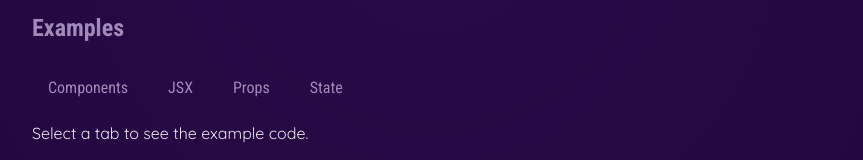
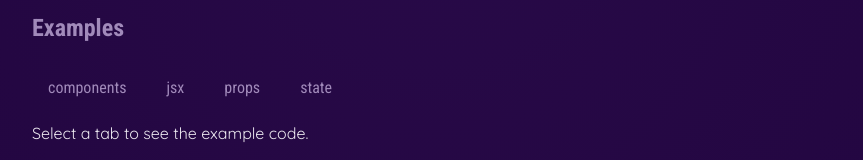
Before and after one commit to samerkh/react-playground, a React (Vite) app: page / in a window 1280 px wide. Shown: the part 737-897 px from the top of the page, without its empty margins (208-1071 px from the left). Built offline with nearby package versions, Linux system fonts and the light colour scheme.

Commit message:
Refactor elements into lists

```diff
--- a/src/App.jsx
+++ b/src/App.jsx
@@ -10,6 +10,8 @@ function App() {
   function handleClick(tab) {
     setSelectedTab(tab);
   }
+
+  const tabs = ["components", "jsx", "props", "state"];
 
   let tabContent;
   if (selectedTab) {
@@ -33,39 +35,23 @@ function App() {
         <section id="core-concepts">
           <h2>Core Concepts</h2>
           <ul>
-            <CoreConcepts {...CORE_CONCEPTS[0]} />
-            <CoreConcepts {...CORE_CONCEPTS[1]} />
-            <CoreConcepts {...CORE_CONCEPTS[2]} />
-            <CoreConcepts {...CORE_CONCEPTS[3]} />
+            {CORE_CONCEPTS.map((concept) => (
+              <CoreConcepts {...concept} key={concept.title} />
+            ))}
           </ul>
         </section>
         <section id="examples">
           <h2>Examples</h2>
           <menu>
-            <TabButton
-              isSelected={selectedTab === "components"}
-              onClick={() => handleClick("components")}
-            >
-              Components
-            </TabButton>
-            <TabButton
-              isSelected={selectedTab === "jsx"}
-              onClick={() => handleClick("jsx")}
-            >
-              JSX
-            </TabButton>
-            <TabButton
-              isSelected={selectedTab === "props"}
-              onClick={() => handleClick("props")}
-            >
-              Props
-            </TabButton>
-            <TabButton
-              isSelected={selectedTab === "state"}
-              onClick={() => handleClick("state")}
-            >
-              State
-            </TabButton>
+            {tabs.map((tab) => (
+              <TabButton
+                key={tab}
+                isSelected={selectedTab === tab}
+                onClick={() => handleClick(tab)}
+              >
+                {tab}
+              </TabButton>
+            ))}
           </menu>
           {tabContent}
         </section>
```
